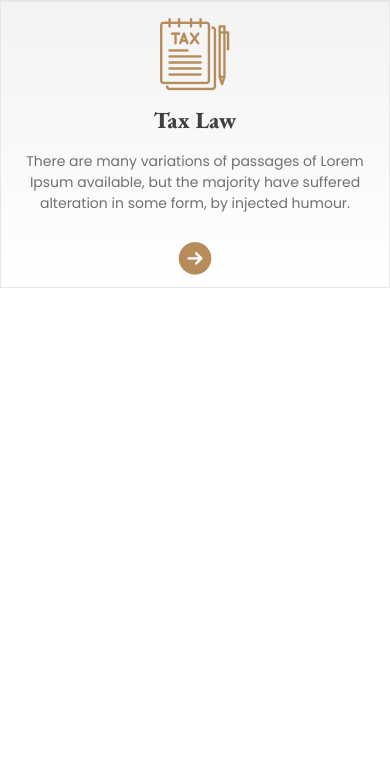
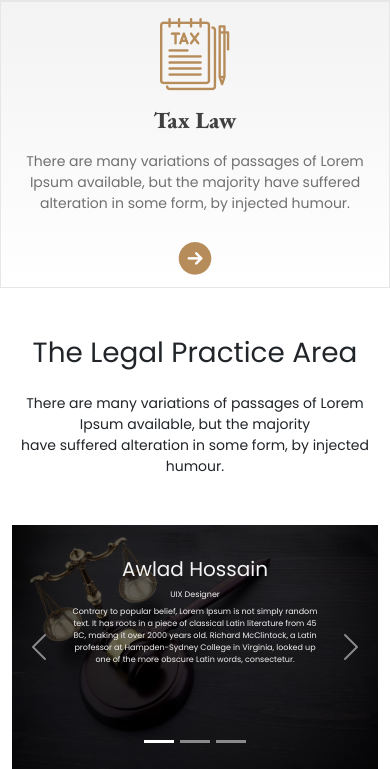
Before and after one commit to FowziaSultana/Legal-Solution-LandingPage, a plain HTML site: page index.html in a window 390 px wide. Shown: the part 1951-2720 px from the top of the page. Before the commit the page ends 2239 px from the top, so only its background shows below. Drawn offline with nearby package versions, Linux system fonts and the light colour scheme.

Commit message:
added responsive slider and simple faq

```diff
--- a/index.html
+++ b/index.html
@@ -168,6 +168,105 @@
           </div>
         </div>
       </section>
+      <!-------------------------------------- slider begin------------------------------------------ -->
+      <section class="container main_slider text-center mt-5">
+        <h1 class="my-4">The Legal Practice Area</h1>
+        <p>
+          There are many variations of passages of Lorem Ipsum available, but
+          the majority <br />have suffered alteration in some form, by injected
+          humour.
+        </p>
+        <div id="carouselExampleCaptions" class="carousel slide mt-5">
+          <div class="carousel-indicators">
+            <button
+              type="button"
+              data-bs-target="#carouselExampleCaptions"
+              data-bs-slide-to="0"
+              class="active"
+              aria-current="true"
+              aria-label="Slide 1"
+            ></button>
+            <button
+              type="button"
+              data-bs-target="#carouselExampleCaptions"
+              data-bs-slide-to="1"
+              aria-label="Slide 2"
+            ></button>
+            <button
+              type="button"
+              data-bs-target="#carouselExampleCaptions"
+              data-bs-slide-to="2"
+              aria-label="Slide 3"
+            ></button>
+          </div>
+          <div class="carousel-inner">
+            <div class="carousel-item active my-item">
+              <img src="images/slider-1.jpg" class="d-block w-100" alt="..." />
+              <div class="carousel-caption d-block my-caption">
+                <img src="images/user-1.png" class="user mb-lg-2" />
+                <h5 class="my-lg-2">Awlad Hossain</h5>
+                <p>UIX Designer</p>
+                <p class="py-lg-4">
+                  Contrary to popular belief, Lorem Ipsum is not simply random
+                  text. It has roots in a piece of classical Latin literature
+                  from 45 BC, making it over 2000 years old. Richard McClintock,
+                  a Latin professor at Hampden-Sydney College in Virginia,
+                  looked up one of the more obscure Latin words, consectetur.
+                </p>
+              </div>
+            </div>
+            <div class="carousel-item my-item">
+              <img src="images/slider-2.jpg" class="d-block w-100" alt="..." />
+              <div class="carousel-caption d-block my-caption">
+                <img src="images/user-1.png" class="user mb-lg-2" />
+                <h5 class="my-lg-2">Awlad Hossain</h5>
+                <p>UIX Designer</p>
+                <p class="py-lg-4">
+                  Contrary to popular belief, Lorem Ipsum is not simply random
+                  text. It has roots in a piece of classical Latin literature
+                  from 45 BC, making it over 2000 years old. Richard McClintock,
+                  a Latin professor at Hampden-Sydney College in Virginia,
+                  looked up one of the more obscure Latin words, consectetur.
+                </p>
+              </div>
+            </div>
+            <div class="carousel-item my-item">
+              <img src="images/slider-3.jpg" class="d-block w-100" alt="..." />
+              <div class="carousel-caption d-block my-caption">
+                <img src="images/user-1.png" class="user mb-lg-2" />
+                <h5 class="my-lg-2">Awlad Hossain</h5>
+                <p>UIX Designer</p>
+                <p class="py-lg-4">
+                  Contrary to popular belief, Lorem Ipsum is not simply random
+                  text. It has roots in a piece of classical Latin literature
+                  from 45 BC, making it over 2000 years old. Richard McClintock,
+                  a Latin professor at Hampden-Sydney College in Virginia,
+                  looked up one of the more obscure Latin words, consectetur.
+                </p>
+              </div>
+            </div>
+          </div>
+          <button
+            class="carousel-control-prev"
+            type="button"
+            data-bs-target="#carouselExampleCaptions"
+            data-bs-slide="prev"
+          >
+            <span class="carousel-control-prev-icon" aria-hidden="true"></span>
+            <span class="visually-hidden">Previous</span>
+          </button>
+          <button
+            class="carousel-control-next"
+            type="button"
+            data-bs-target="#carouselExampleCaptions"
+            data-bs-slide="next"
+          >
+            <span class="carousel-control-next-icon" aria-hidden="true"></span>
+            <span class="visually-hidden">Next</span>
+          </button>
+        </div>
+      </section>
+      <!-------------------------------------- FAQ begin------------------------------------------ -->
     </main>
     <footer></footer>
 
--- a/style.css
+++ b/style.css
@@ -59,8 +59,33 @@ p {
 .a_area {
   background: linear-gradient(180deg, #f3f3f3 0%, rgba(243, 243, 243, 0) 100%);
 }
+/* -------------------------------------- slider begin------------------------------------------ */
+
+.my-caption {
+  position: absolute;
+  z-index: 2;
+  top: 20%;
+  color: #f3f3f3;
+  font-weight: 400;
+}
+.my-item:after {
+  content: "";
+  position: absolute;
+  top: 0;
+  bottom: 0;
+  left: 0;
+  right: 0;
+  background: rgba(0, 0, 0, 0.6);
+}
+.user {
+  position: relative;
+  z-index: 2;
+  width: 20%;
+}
 
 @media only screen and (max-width: 600px) {
+  /* ---------------------------------------header begin------------------------ */
+
   .banner {
     max-width: 100%;
     height: 100%;
@@ -75,6 +100,8 @@ p {
     height: 50px;
     font-size: 12px;
   }
+  /* ---------------------------------------practice area begin------------------------ */
+
   .practice_areas div {
     border: 1px solid #e7e7e7 !important;
     background: linear-gradient(
@@ -83,4 +110,17 @@ p {
       rgba(243, 243, 243, 0) 100%
     );
   }
+
+  /* ---------------------------------------slider begin------------------------ */
+  .my-caption {
+    top: 5%;
+  }
+  .my-caption > p {
+    font-size: 8px !important;
+    margin-top: 5px;
+    margin-bottom: 0px;
+  }
+  .user {
+    display: none;
+  }
 }
```
Also changed, not shown: images/user-1.png (added).
